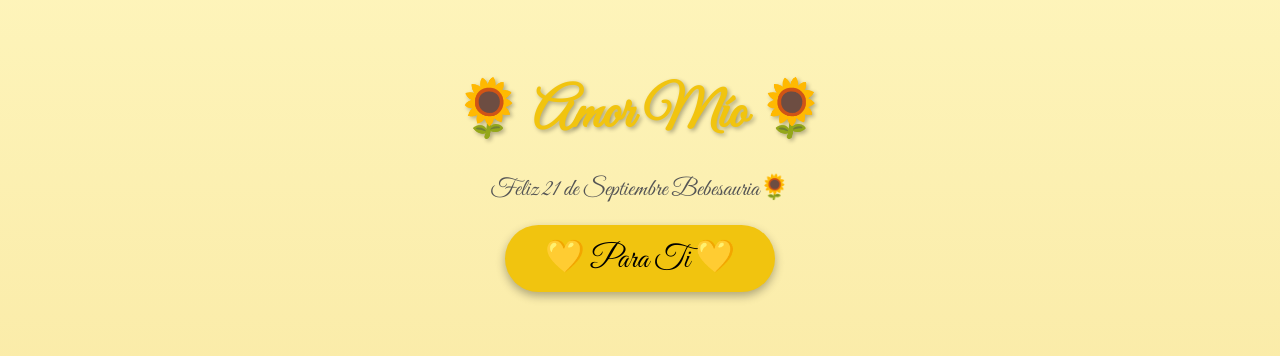
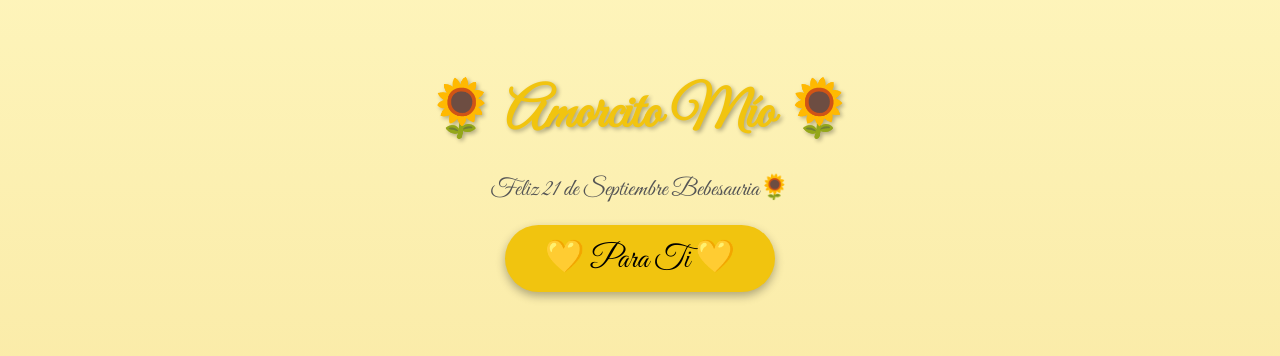
Before and after one commit to Nedxsi/Flores-Amarillas, a plain HTML site: page index.html in a window 1280 px wide. Shown: the part 222-578 px from the top of the page. Drawn offline with Linux system fonts and the light colour scheme.

Commit message:
Add files via upload

```diff
--- a/index.html
+++ b/index.html
@@ -11,7 +11,7 @@
 </head>
 <body>
   <div class="container">
-    <h1 class="titulo">🌻 Amor Mío 🌻</h1>
+    <h1 class="titulo">🌻 Amorcito Mío 🌻</h1>
     <p class="subtitulo">Feliz 21 de Septiembre Bebesauria🌻</p>
 
     <!-- Botón -->
```
